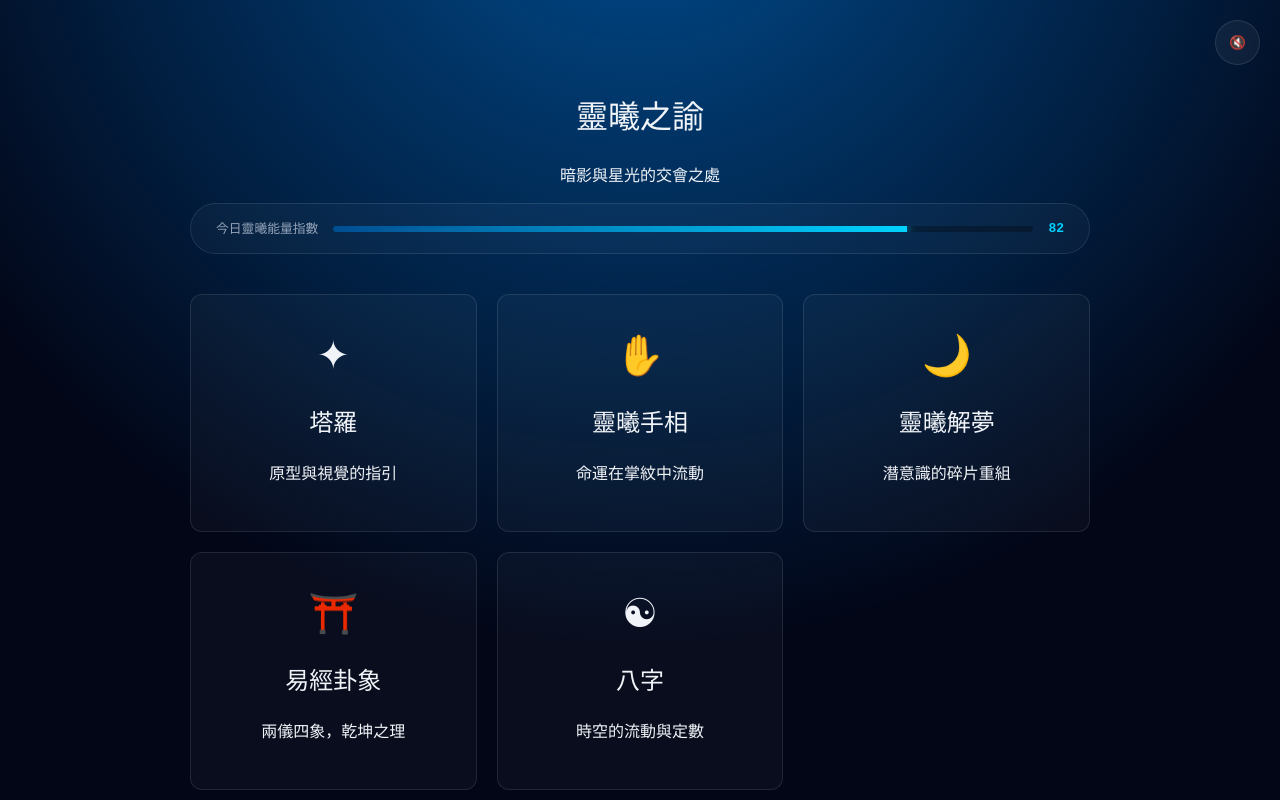
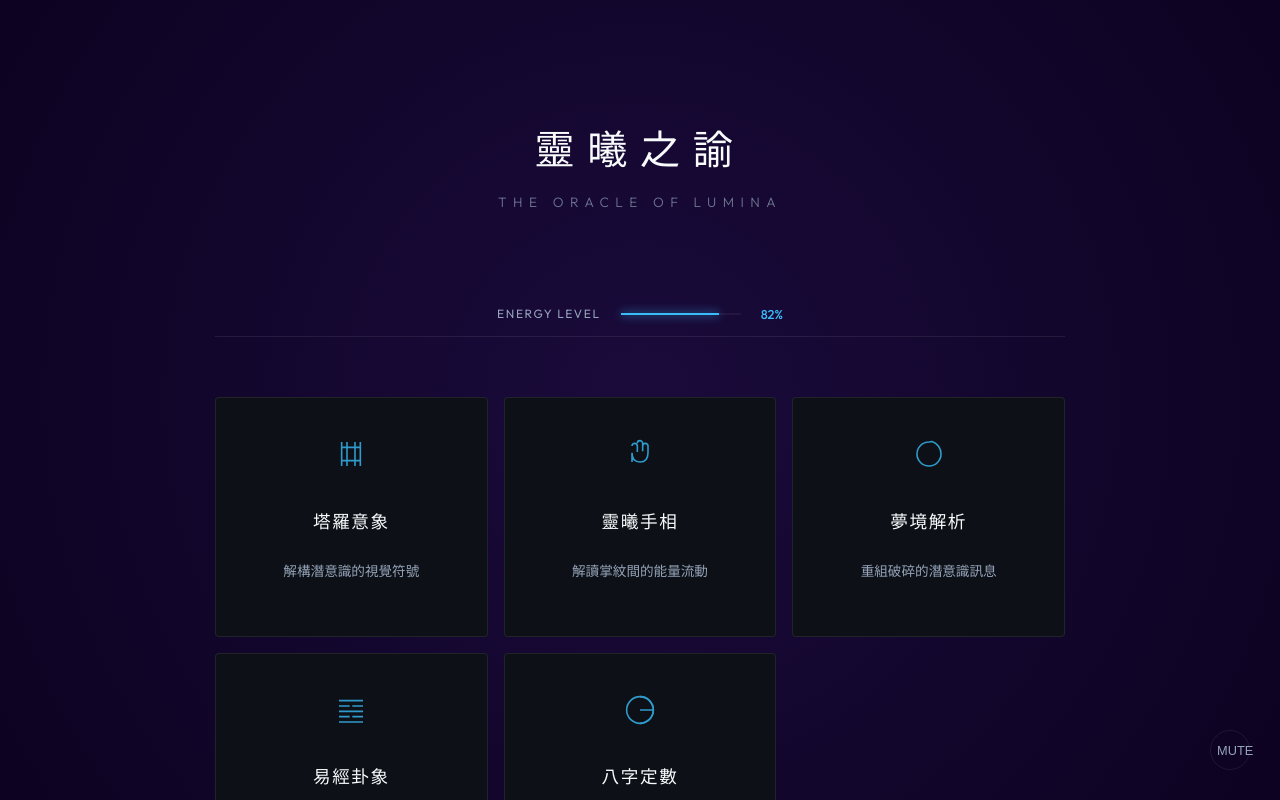
Before and after one commit to aleppolee/foutune-teller-a, a React (Vite) app: page / in a window 1280 px wide. Shown: the top 800 px of the page. Built offline with nearby package versions, Linux system fonts and the light colour scheme.

Commit message:
design: 全面改進 UI/UX，統一線性圖標與極簡高級化排版

```diff
--- a/src/App.css
+++ b/src/App.css
@@ -1,86 +1,247 @@
+@import url('https://fonts.googleapis.com/css2?family=Outfit:wght@200;300;400;500&display=swap');
+
 :root {
-  --primary-glow: #00d2ff;
-  --secondary-glow: #004e92;
-  --text-main: #f0f4f8;
-  --bg-dark: #020617;
-  --border-subtle: rgba(255, 255, 255, 0.1);
+  --bg: #05070a;
+  --surface: #0d1117;
+  --border: rgba(255, 255, 255, 0.08);
+  --text-primary: #f8fafc;
+  --text-secondary: #94a3b8;
+  --accent: #38bdf8;
+  --transition: all 0.4s cubic-bezier(0.2, 0, 0, 1);
 }
 
 body {
   margin: 0;
-  background-color: var(--bg-dark);
-  background-image: radial-gradient(circle at 50% -20%, var(--secondary-glow), transparent 70%);
-  color: var(--text-main);
-  font-family: 'Inter', sans-serif;
-  min-height: 100vh;
+  background-color: var(--bg);
+  color: var(--text-primary);
+  font-family: 'Outfit', sans-serif;
+  -webkit-font-smoothing: antialiased;
+  overflow-x: hidden;
 }
 
-.container { max-width: 900px; margin: 0 auto; padding: 40px 20px; position: relative; }
-
-/* 音效開關 */
-.sound-toggle {
-  position: fixed; top: 20px; right: 20px;
-  background: rgba(255, 255, 255, 0.05);
-  border: 1px solid var(--border-subtle);
-  border-radius: 50%; width: 45px; height: 45px;
-  cursor: pointer; z-index: 100; color: white;
+.container {
+  max-width: 850px;
+  margin: 0 auto;
+  padding: 60px 24px;
 }
 
-/* 能量牆 */
+/* 極簡標題 */
+header {
+  text-align: center;
+  margin-bottom: 80px;
+}
+
+.title {
+  font-size: 2.5rem;
+  font-weight: 200;
+  letter-spacing: 0.8rem;
+  margin-bottom: 12px;
+  text-transform: uppercase;
+}
+
+.subtitle {
+  color: var(--text-secondary);
+  font-size: 0.85rem;
+  letter-spacing: 0.4rem;
+  font-weight: 300;
+  opacity: 0.7;
+}
+
+/* 能量指數 - 融入背景 */
 .daily-energy {
-  background: rgba(255, 255, 255, 0.03);
-  padding: 15px 25px; border-radius: 50px;
-  display: flex; align-items: center; gap: 15px;
-  margin-bottom: 40px; border: 1px solid var(--border-subtle);
+  display: flex;
+  align-items: center;
+  justify-content: center;
+  gap: 20px;
+  margin-bottom: 60px;
+  padding: 12px;
+  border-bottom: 1px solid var(--border);
 }
-.energy-label { font-size: 0.8rem; color: #94a3b8; }
-.energy-bar { flex: 1; height: 6px; background: rgba(0,0,0,0.3); border-radius: 3px; overflow: hidden; }
-.energy-fill { height: 100%; background: linear-gradient(to right, var(--secondary-glow), var(--primary-glow)); box-shadow: 0 0 10px var(--primary-glow); }
-.energy-value { font-family: monospace; color: var(--primary-glow); font-weight: bold; }
+.energy-label { font-size: 0.75rem; letter-spacing: 0.1rem; color: var(--text-secondary); }
+.energy-bar { width: 120px; height: 2px; background: rgba(255,255,255,0.05); position: relative; }
+.energy-fill { height: 100%; background: var(--accent); transition: width 1s ease; box-shadow: 0 0 10px var(--accent); }
+.energy-value { font-size: 0.8rem; color: var(--accent); font-weight: 500; }
 
-/* 圖片處理 (解決卡住感) */
+/* 統一圖標卡片 */
+.methods-grid {
+  display: grid;
+  grid-template-columns: repeat(auto-fit, minmax(240px, 1fr));
+  gap: 16px;
+}
+
+.method-card {
+  background: var(--surface);
+  border: 1px solid var(--border);
+  padding: 40px 30px;
+  border-radius: 4px;
+  cursor: pointer;
+  transition: var(--transition);
+  display: flex;
+  flex-direction: column;
+  align-items: center;
+  text-align: center;
+}
+
+.method-card:hover {
+  border-color: var(--accent);
+  background: rgba(56, 189, 248, 0.02);
+  transform: translateY(-2px);
+}
+
+.method-icon-svg {
+  width: 32px;
+  height: 32px;
+  stroke: var(--accent);
+  stroke-width: 1.2;
+  fill: none;
+  margin-bottom: 24px;
+  opacity: 0.8;
+}
+
+.method-card h2 {
+  font-size: 1.1rem;
+  font-weight: 400;
+  margin-bottom: 12px;
+  letter-spacing: 0.1rem;
+}
+
+.method-card p {
+  font-size: 0.85rem;
+  color: var(--text-secondary);
+  line-height: 1.6;
+  font-weight: 300;
+}
+
+/* 極簡表單 */
+.form-container {
+  max-width: 500px;
+  margin: 0 auto;
+}
+
+.form-group { margin-bottom: 32px; }
+.form-group label {
+  display: block;
+  font-size: 0.75rem;
+  text-transform: uppercase;
+  letter-spacing: 0.15rem;
+  color: var(--text-secondary);
+  margin-bottom: 12px;
+}
+
+input, textarea, select {
+  width: 100%;
+  background: transparent;
+  border: none;
+  border-bottom: 1px solid var(--border);
+  padding: 12px 0;
+  color: var(--text-primary);
+  font-size: 1rem;
+  border-radius: 0;
+  transition: var(--transition);
+}
+
+input:focus, textarea:focus {
+  outline: none;
+  border-color: var(--accent);
+}
+
+.btn-primary {
+  width: 100%;
+  padding: 18px;
+  background: var(--text-primary);
+  color: var(--bg);
+  border: none;
+  font-size: 0.9rem;
+  font-weight: 500;
+  letter-spacing: 0.3rem;
+  text-transform: uppercase;
+  cursor: pointer;
+  transition: var(--transition);
+  margin-top: 20px;
+}
+
+.btn-primary:hover:not(:disabled) {
+  opacity: 0.9;
+  letter-spacing: 0.4rem;
+}
+
+.btn-primary:disabled {
+  background: var(--surface);
+  color: var(--text-secondary);
+  cursor: not-allowed;
+}
+
+/* 結果呈現 - 去除花邊 */
+.result-container { animation: fadeIn 1s ease; }
 .image-wrapper {
-  position: relative; width: 100%; height: 400px;
-  background: rgba(255, 255, 255, 0.02);
-  border-radius: 12px; overflow: hidden; margin-bottom: 40px;
-  border: 1px solid var(--border-subtle);
-}
-.image-placeholder {
-  position: absolute; inset: 0; display: flex; align-items: center; justify-content: center;
-  color: #64748b; font-style: italic; letter-spacing: 0.2rem;
-  animation: pulse 2s infinite;
+  width: 100%;
+  height: 450px;
+  background: var(--surface);
+  margin-bottom: 60px;
+  overflow: hidden;
 }
 .result-image {
   width: 100%; height: 100%; object-fit: cover;
-  opacity: 0; transition: opacity 1s ease-in-out;
+  filter: grayscale(0.2) contrast(1.1);
+  opacity: 0; transition: opacity 1.5s ease;
 }
 .result-image.loaded { opacity: 1; }
 
-/* 預覽圖 */
-.preview-img { width: 100%; max-height: 200px; object-fit: contain; margin: 20px 0; border-radius: 8px; border: 1px dashed var(--primary-glow); }
+.result-grid {
+  display: grid;
+  grid-template-columns: repeat(2, 1fr);
+  gap: 40px;
+  margin-bottom: 60px;
+}
 
-/* 其他樣式沿用並優化 */
-.methods-grid { display: grid; grid-template-columns: repeat(auto-fit, minmax(220px, 1fr)); gap: 20px; }
-.method-card { background: rgba(255, 255, 255, 0.03); padding: 30px; border-radius: 12px; border: 1px solid var(--border-subtle); cursor: pointer; transition: 0.3s; text-align: center; }
-.method-card:hover { transform: translateY(-5px); border-color: var(--primary-glow); box-shadow: 0 0 30px rgba(0, 210, 255, 0.1); }
-.method-icon { font-size: 2.5rem; display: block; margin-bottom: 15px; }
+.result-item h3 {
+  font-size: 0.75rem;
+  text-transform: uppercase;
+  letter-spacing: 0.2rem;
+  color: var(--accent);
+  margin-bottom: 16px;
+  font-weight: 400;
+}
 
-.form-container { background: rgba(15, 23, 42, 0.8); padding: 40px; border-radius: 20px; border: 1px solid var(--border-subtle); }
-.btn-primary { width: 100%; padding: 16px; background: transparent; border: 1px solid var(--primary-glow); border-radius: 8px; color: var(--primary-glow); cursor: pointer; transition: 0.4s; letter-spacing: 0.2rem; }
-.btn-primary:hover:not(:disabled) { background: var(--primary-glow); color: var(--bg-dark); box-shadow: 0 0 20px var(--primary-glow); }
-.btn-primary:disabled { opacity: 0.2; }
+.result-item p {
+  font-size: 0.95rem;
+  color: var(--text-secondary);
+  line-height: 1.8;
+  font-weight: 300;
+}
 
-.mystic-orb { width: 60px; height: 60px; border: 2px solid var(--primary-glow); border-radius: 50%; margin: 0 auto 20px; animation: rotate 4s linear infinite; position: relative; }
-.mystic-orb::after { content: ''; position: absolute; top: -5px; left: 50%; width: 10px; height: 10px; background: var(--primary-glow); border-radius: 50%; box-shadow: 0 0 15px var(--primary-glow); }
+.summary-block {
+  text-align: center;
+  padding-top: 60px;
+  border-top: 1px solid var(--border);
+}
 
-@keyframes rotate { from { transform: rotate(0deg); } to { transform: rotate(360deg); } }
-@keyframes pulse { 0% { opacity: 0.3; } 50% { opacity: 0.7; } 100% { opacity: 0.3; } }
+.summary-text {
+  font-size: 1.5rem;
+  font-weight: 200;
+  letter-spacing: 0.1rem;
+  line-height: 1.6;
+}
+
+/* 讀取狀態 */
+.mystic-orb {
+  width: 40px; height: 40px;
+  border: 1px solid var(--accent);
+  margin: 0 auto 30px;
+  animation: spin 3s linear infinite;
+}
+
+@keyframes spin { 100% { transform: rotate(360deg); } }
 @keyframes fadeIn { from { opacity: 0; transform: translateY(10px); } to { opacity: 1; transform: translateY(0); } }
-.fade-in { animation: fadeIn 0.8s ease forwards; }
 
-.result-grid { display: grid; grid-template-columns: 1fr 1fr; gap: 20px; }
-.result-item { background: rgba(255, 255, 255, 0.02); padding: 20px; border-radius: 10px; border-left: 3px solid var(--primary-glow); }
-.result-item.full { grid-column: 1 / -1; }
-.result-item h3 { font-size: 0.8rem; color: var(--primary-glow); margin-bottom: 10px; text-transform: uppercase; }
-.summary-block { margin-top: 40px; text-align: center; border-top: 1px solid var(--border-subtle); padding-top: 30px; }
-.summary-text { font-size: 1.3rem; font-weight: 300; }
+.sound-toggle {
+  position: fixed; bottom: 30px; right: 30px;
+  background: transparent; border: 1px solid var(--border);
+  color: var(--text-secondary); width: 40px; height: 40px;
+  border-radius: 50%; cursor: pointer; font-size: 0.8rem;
+}
+
+@media (max-width: 600px) {
+  .result-grid { grid-template-columns: 1fr; }
+  .title { font-size: 1.8rem; letter-spacing: 0.4rem; }
+}
--- a/src/App.tsx
+++ b/src/App.tsx
@@ -4,45 +4,61 @@ import './App.css'
 const Step = { SELECT_METHOD: 0, INPUT_DATA: 1, LOADING: 2, RESULT: 3 } as const;
 type StepValue = typeof Step[keyof typeof Step];
 
+// 統一圖標組件 (線性簡約風)
+const Icons = {
+  Tarot: () => (
+    <svg className="method-icon-svg" viewBox="0 0 24 24"><path d="M5 3v18M19 3v18M5 7h14M5 17h14M9 3v18M15 3v18" /></svg>
+  ),
+  Palm: () => (
+    <svg className="method-icon-svg" viewBox="0 0 24 24"><path d="M18 11V6a2 2 0 0 0-2-2v0a2 2 0 0 0-2 2v0M14 10V4a2 2 0 0 0-2-2v0a2 2 0 0 0-2 2v0M10 10.5V6a2 2 0 0 0-2-2v0a2 2 0 0 0-2 2v0M6 18V11M18 11c0 5-2 7-6 7s-6-2-6-7" /></svg>
+  ),
+  Dream: () => (
+    <svg className="method-icon-svg" viewBox="0 0 24 24"><path d="M12 3a9 9 0 1 0 9 9 9.75 9.75 0 0 0-6.74-9.37Z" /></svg>
+  ),
+  IChing: () => (
+    <svg className="method-icon-svg" viewBox="0 0 24 24"><path d="M3 5h18M3 9h8m2 0h8M3 13h18M3 17h8m2 0h8M3 21h18" /></svg>
+  ),
+  Bazi: () => (
+    <svg className="method-icon-svg" viewBox="0 0 24 24"><circle cx="12" cy="12" r="10" /><path d="M12 2a10 10 0 0 1 0 20M12 12h10" /></svg>
+  )
+};
+
 interface FortuneMethod {
-  id: string;
-  name: string;
-  icon: string;
-  description: string;
+  id: string; name: string; icon: React.ReactNode; description: string;
   fields: { id: string; label: string; type: string; placeholder: string; required?: boolean }[];
 }
 
 const METHODS: FortuneMethod[] = [
   {
-    id: 'tarot', name: '塔羅', icon: '✦', description: '原型與視覺的指引',
+    id: 'tarot', name: '塔羅意象', icon: <Icons.Tarot />, description: '解構潛意識的視覺符號',
     fields: [
       { id: 'question', label: '詢問之事', type: 'text', placeholder: '你渴望洞悉什麼？', required: true },
-      { id: 'focus', label: '目前處境', type: 'textarea', placeholder: '簡單描述目前生命狀態...', required: true }
+      { id: 'focus', label: '目前的生命狀態', type: 'textarea', placeholder: '簡單描述你的處境...', required: true }
     ]
   },
   {
-    id: 'palm', name: '靈曦手相', icon: '✋', description: '命運在掌紋中流動',
+    id: 'palm', name: '靈曦手相', icon: <Icons.Palm />, description: '解讀掌紋間的能量流動',
     fields: [
-      { id: 'photo', label: '上傳清晰手掌照', type: 'file', placeholder: '', required: true },
-      { id: 'question', label: '特別想詢問的領域', type: 'text', placeholder: '如：財運、姻緣', required: false }
+      { id: 'photo', label: '手掌照片', type: 'file', placeholder: '', required: true },
+      { id: 'question', label: '特別詢問 (選填)', type: 'text', placeholder: '財運、姻緣或健康', required: false }
     ]
   },
   {
-    id: 'dream', name: '靈曦解夢', icon: '🌙', description: '潛意識的碎片重組',
+    id: 'dream', name: '夢境解析', icon: <Icons.Dream />, description: '重組破碎的潛意識訊息',
     fields: [
-      { id: 'dream', label: '描述你的夢境', type: 'textarea', placeholder: '色彩、物體、或是那種揮之不去的感覺...', required: true }
+      { id: 'dream', label: '夢境描述', type: 'textarea', placeholder: '色彩、物體、或某種揮之不去的感覺...', required: true }
     ]
   },
   {
-    id: 'iching', name: '易經卦象', icon: '⛩️', description: '兩儀四象，乾坤之理',
+    id: 'iching', name: '易經卦象', icon: <Icons.IChing />, description: '兩儀四象間的變動之理',
     fields: [
-      { id: 'num1', label: '起卦數字一', type: 'number', placeholder: '請輸入心中浮現的第一個三位數', required: true },
-      { id: 'num2', label: '起卦數字二', type: 'number', placeholder: '請輸入心中的第二個三位數', required: true },
-      { id: 'question', label: '占卜之事', type: 'text', placeholder: '近期面臨的選擇', required: true }
+      { id: 'num1', label: '起卦數字 A', type: 'number', placeholder: '隨意輸入三位數', required: true },
+      { id: 'num2', label: '起卦數字 B', type: 'number', placeholder: '隨意輸入三位數', required: true },
+      { id: 'question', label: '占卜之事', type: 'text', placeholder: '近期面臨的選擇或困惑', required: true }
     ]
   },
   {
-    id: 'bazi', name: '八字', icon: '☯', description: '時空的流動與定數',
+    id: 'bazi', name: '八字定數', icon: <Icons.Bazi />, description: '時空座標下的命運軌跡',
     fields: [
       { id: 'name', label: '姓名', type: 'text', placeholder: '請輸入全名', required: true },
       { id: 'birthdate', label: '出生日期', type: 'date', placeholder: '', required: true },
@@ -51,11 +67,7 @@ const METHODS: FortuneMethod[] = [
   }
 ];
 
-interface FortuneResult {
-  career: string; health: string; fortune: string; love: string; future: string; summary: string; imagePrompt: string;
-}
-
-function Typewriter({ text, speed = 30 }: { text: string, speed?: number }) {
+function Typewriter({ text, speed = 25 }: { text: string, speed?: number }) {
   const [displayedText, setDisplayedText] = useState('');
   useEffect(() => {
     let i = 0;
@@ -73,15 +85,14 @@ function App() {
   const [selectedMethod, setSelectedMethod] = useState<FortuneMethod | null>(null);
   const [formData, setFormData] = useState<Record<string, string>>({});
   const [imageData, setImageData] = useState<string | null>(null);
-  const [result, setResult] = useState<FortuneResult | null>(null);
+  const [result, setResult] = useState<any>(null);
   const [error, setError] = useState('');
   const [isValid, setIsValid] = useState(false);
   const [imageLoaded, setImageLoaded] = useState(false);
   const [isMuted, setIsMuted] = useState(true);
   const audioRef = useRef<HTMLAudioElement | null>(null);
 
-  // 能量牆邏輯
-  const todayEnergy = (new Date().getDate() * 7 + 60) % 40 + 60; // 模擬隨機 60-100
+  const todayEnergy = (new Date().getDate() * 7 + 60) % 40 + 60;
 
   useEffect(() => {
     if (!selectedMethod) return;
@@ -110,9 +121,9 @@ function App() {
       });
       const data = await response.json();
       if (!response.ok) throw new Error(data.error);
-      setResult(data); setStep(Step.RESULT); setImageLoaded(false);
+      setResult(data); setStep(Step.RESULT);
     } catch (err: any) {
-      setError(`命運中斷：${err.message}`); setStep(Step.INPUT_DATA);
+      setError(`連動中斷：${err.message}`); setStep(Step.INPUT_DATA);
     }
   };
 
@@ -126,29 +137,29 @@ function App() {
   return (
     <div className="container">
       <audio ref={audioRef} loop src="https://assets.mixkit.co/music/preview/mixkit-meditation-ambient-34.mp3" />
-      <button className="sound-toggle" onClick={toggleAudio}>{isMuted ? '🔇' : '🔊'}</button>
+      <button className="sound-toggle" onClick={toggleAudio}>{isMuted ? 'MUTE' : 'PLAY'}</button>
 
       <header className="fade-in">
         <h1 className="title">靈曦之諭</h1>
-        <p className="subtitle">暗影與星光的交會之處</p>
+        <p className="subtitle">THE ORACLE OF LUMINA</p>
       </header>
 
       {step === Step.SELECT_METHOD && (
         <div className="daily-energy fade-in">
-          <span className="energy-label">今日靈曦能量指數</span>
+          <span className="energy-label">ENERGY LEVEL</span>
           <div className="energy-bar"><div className="energy-fill" style={{width: `${todayEnergy}%`}}></div></div>
-          <span className="energy-value">{todayEnergy}</span>
+          <span className="energy-value">{todayEnergy}%</span>
         </div>
       )}
 
-      {error && <p className="error-msg">{error}</p>}
+      {error && <p className="error-msg" style={{textAlign: 'center', color: '#f87171'}}>{error}</p>}
 
-      <main className="fade-in">
+      <main>
         {step === Step.SELECT_METHOD && (
           <div className="methods-grid">
             {METHODS.map(m => (
               <div key={m.id} className="method-card" onClick={() => { setSelectedMethod(m); setStep(Step.INPUT_DATA); }}>
-                <span className="method-icon">{m.icon}</span>
+                {m.icon}
                 <h2>{m.name}</h2>
                 <p>{m.description}</p>
               </div>
@@ -157,51 +168,62 @@ function App() {
         )}
 
         {step === Step.INPUT_DATA && selectedMethod && (
-          <div className="form-container">
-            <button className="btn-back" onClick={() => setStep(Step.SELECT_METHOD)}>← 返回</button>
-            <h2 className="accent-text">{selectedMethod.name}</h2>
+          <div className="form-container fade-in">
+            <button className="btn-back" onClick={() => setStep(Step.SELECT_METHOD)} style={{background:'none',border:'none',color:'var(--text-secondary)',cursor:'pointer',marginBottom:'40px',fontSize:'0.7rem',letterSpacing:'0.2rem'}}>← BACK</button>
+            <div className="form-group">
+              <label>SELECTED METHOD</label>
+              <h2 style={{fontSize:'1.5rem',fontWeight:'300'}}>{selectedMethod.name}</h2>
+            </div>
             {selectedMethod.fields.map(f => (
               <div key={f.id} className="form-group">
                 <label>{f.label}</label>
-                {f.type === 'textarea' ? <textarea onChange={e => setFormData({...formData, [f.id]: e.target.value})} rows={4} /> :
+                {f.type === 'textarea' ? <textarea onChange={e => setFormData({...formData, [f.id]: e.target.value})} /> :
                  f.type === 'file' ? <input type="file" accept="image/*" onChange={handleFileChange} /> :
-                 <input type={f.type} onChange={e => setFormData({...formData, [f.id]: e.target.value})} />}
+                 <input type={f.type} placeholder={f.placeholder} onChange={e => setFormData({...formData, [f.id]: e.target.value})} />}
               </div>
             ))}
-            {imageData && <img src={imageData} className="preview-img" alt="預覽" />}
-            <button className="btn-primary" onClick={startFortuneTelling} disabled={!isValid}>啟動靈曦儀式</button>
+            <button className="btn-primary" onClick={startFortuneTelling} disabled={!isValid}>INVOLVE THE ORACLE</button>
           </div>
         )}
 
         {step === Step.LOADING && (
-          <div className="loading-container">
+          <div className="loading-container fade-in" style={{textAlign:'center',padding:'100px 0'}}>
             <div className="mystic-orb"></div>
-            <p className="loading-text">正在凝結未來的倒影...</p>
+            <p className="subtitle">正在解析命運的頻率...</p>
           </div>
         )}
 
         {step === Step.RESULT && result && (
           <div className="result-container">
-            <button className="btn-back" onClick={() => setStep(Step.SELECT_METHOD)}>← 再次占卜</button>
+            <button className="btn-back" onClick={() => setStep(Step.SELECT_METHOD)} style={{background:'none',border:'none',color:'var(--text-secondary)',cursor:'pointer',marginBottom:'40px',fontSize:'0.7rem',letterSpacing:'0.2rem'}}>← NEW SESSION</button>
             <div className="image-wrapper">
-              {!imageLoaded && <div className="image-placeholder">正在召喚命運意象...</div>}
               <img
-                src={`https://image.pollinations.ai/prompt/${encodeURIComponent(result.imagePrompt)}?width=1000&height=600&nologo=true&seed=${Date.now()}`}
+                src={`https://image.pollinations.ai/prompt/${encodeURIComponent(result.imagePrompt)}?width=1200&height=800&nologo=true&seed=${Date.now()}`}
                 className={`result-image ${imageLoaded ? 'loaded' : ''}`}
                 onLoad={() => setImageLoaded(true)}
                 alt="命運視覺"
               />
             </div>
             <div className="result-grid">
-              {['career', 'fortune', 'love', 'health'].map(k => (
-                <div key={k} className="result-item">
-                  <h3>{k === 'career' ? '事業' : k === 'fortune' ? '財運' : k === 'love' ? '情感' : '身心'}</h3>
-                  <p><Typewriter text={(result as any)[k]} /></p>
+              {[
+                {label:'事業與志業', val: result.career},
+                {label:'物質流動', val: result.fortune},
+                {label:'情感連結', val: result.love},
+                {label:'能量狀態', val: result.health}
+              ].map(item => (
+                <div key={item.label} className="result-item">
+                  <h3>{item.label}</h3>
+                  <p><Typewriter text={item.val} /></p>
                 </div>
               ))}
-              <div className="result-item full"><h3>未來轉折</h3><p><Typewriter text={result.future} /></p></div>
+              <div className="result-item" style={{gridColumn:'1/-1'}}>
+                <h3>未來轉折</h3>
+                <p><Typewriter text={result.future} /></p>
+              </div>
             </div>
-            <div className="summary-block"><p className="summary-text"><Typewriter text={result.summary} speed={60} /></p></div>
+            <div className="summary-block">
+              <p className="summary-text"><Typewriter text={result.summary} speed={50} /></p>
+            </div>
           </div>
         )}
       </main>
```
